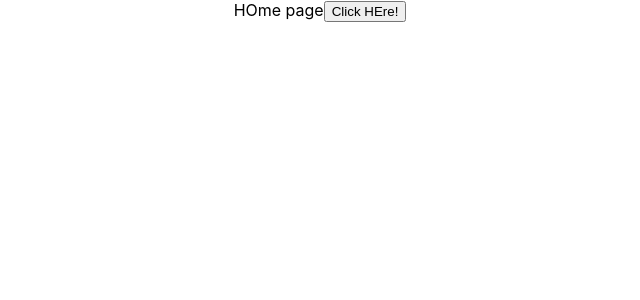
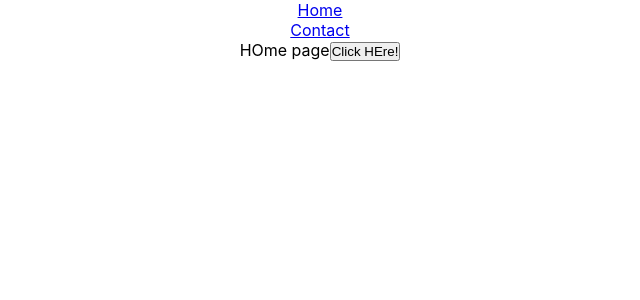
Before and after one commit to BhavikSheth/bbk-assignment, a React (Create React App) app: page / in a window 1280 px wide. Shown: the top 300 px of the page, without its empty margins (320-960 px from the left). Built offline with nearby package versions, Linux system fonts and the light colour scheme.

Commit message:
add navigation

```diff
--- a/src/App.js
+++ b/src/App.js
@@ -4,11 +4,12 @@ import {Route, Switch} from "react-router-dom"
 
 import Home from "./pages/Home/Home";
 import Contact from "./pages/Contact/Contact";
+import Navigation from './components/Navigation/Navigation';
 
 function App() {
   return (
     <div className="App">
-      {/* <Navigation /> */}
+      <Navigation />
 
       <Switch>
         <Route path="/" exact>
--- /dev/null
+++ b/src/components/Navigation/Navigation.jsx
@@ -0,0 +1,20 @@
+import React from "react";
+import { NavLink } from "react-router-dom";
+
+const Navigation = props => {
+  return (
+    <nav id="top-nav">
+      <ul>
+        <li>
+          <NavLink to="/">Home</NavLink>
+        </li>
+
+        <li>
+          <NavLink to="/contact">Contact</NavLink>
+        </li>
+      </ul>
+    </nav>
+  )
+}
+
+export default Navigation
--- a/src/index.css
+++ b/src/index.css
@@ -11,3 +11,9 @@ code {
   font-family: source-code-pro, Menlo, Monaco, Consolas, 'Courier New',
     monospace;
 }
+
+* {
+  margin: 0;
+  padding: 0;
+  box-sizing: border-box;
+}
```
Also changed, not shown: src/components/Navigation/Navigation.css (added).
